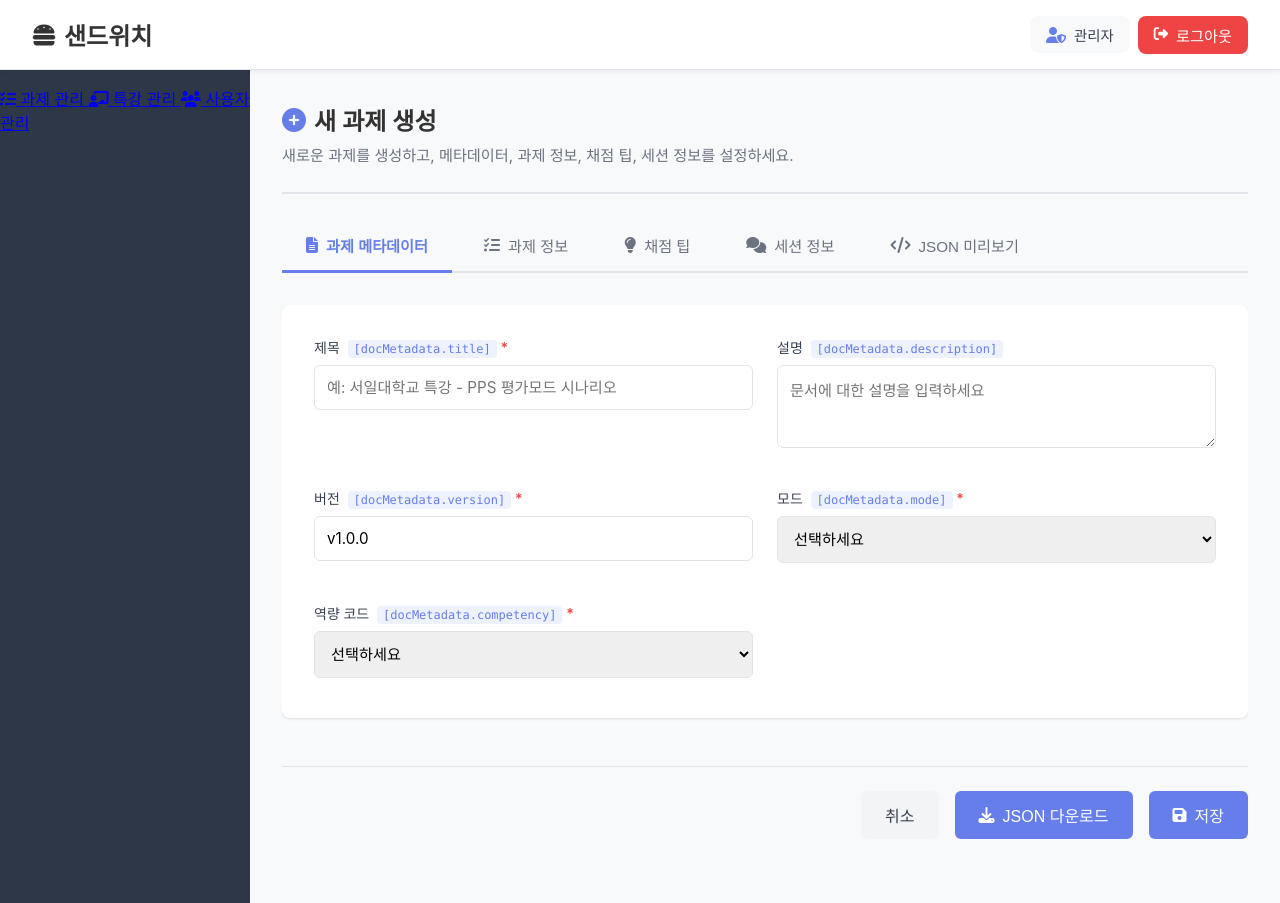
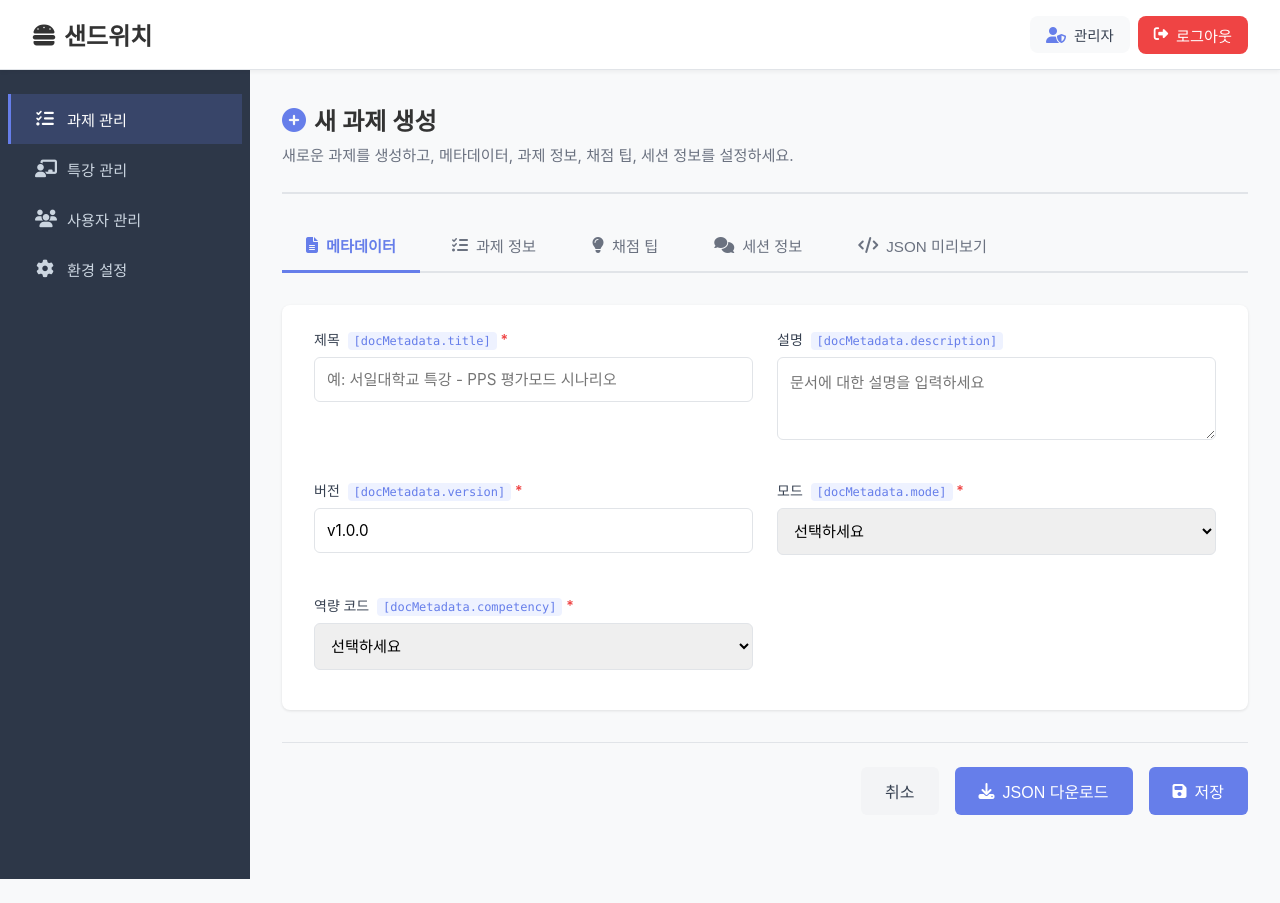
Before and after one commit to koraper/sandwitch-UI, a website: page create-assignment.html in a window 1280 px wide. After the commit the page ends 879 px from the top, so only its background shows below. Drawn offline with Linux system fonts and the light colour scheme.

Commit message:
feat: 새 과제 생성 페이지 UI 개선
- 사이드바 메뉴 구조를 admin.html과 동일하게 변경
- 모든 탭(메타데이터, 과제 정보, 채점 팁, 세션 정보, JSON 미리보기)에 일관된 여백 스타일 적용
- 채점 팁 탭의 동적 리스트에 여백 추가
- 전체 페이지 상하 스크롤로 변경 (탭 콘텐츠 영역 스크롤 제거)
- 하단 버튼 섹션 고정 해제

```diff
--- a/create-assignment.html
+++ b/create-assignment.html
@@ -37,15 +37,32 @@
             <!-- 사이드바 -->
             <aside class="admin-sidebar">
                 <nav class="sidebar-nav">
-                    <a href="admin.html" class="nav-item active">
-                        <i class="fas fa-tasks"></i> 과제 관리
-                    </a>
-                    <a href="admin.html" class="nav-item">
-                        <i class="fas fa-chalkboard-teacher"></i> 특강 관리
-                    </a>
-                    <a href="admin.html" class="nav-item">
-                        <i class="fas fa-users"></i> 사용자 관리
-                    </a>
+                    <ul class="sidebar-menu">
+                        <li class="sidebar-menu-item">
+                            <a href="admin.html" class="sidebar-menu-link active" data-menu="assignments">
+                                <i class="fas fa-tasks"></i>
+                                <span>과제 관리</span>
+                            </a>
+                        </li>
+                        <li class="sidebar-menu-item">
+                            <a href="admin.html" class="sidebar-menu-link" data-menu="lectures">
+                                <i class="fas fa-chalkboard-teacher"></i>
+                                <span>특강 관리</span>
+                            </a>
+                        </li>
+                        <li class="sidebar-menu-item">
+                            <a href="admin.html" class="sidebar-menu-link" data-menu="users">
+                                <i class="fas fa-users"></i>
+                                <span>사용자 관리</span>
+                            </a>
+                        </li>
+                        <li class="sidebar-menu-item">
+                            <a href="admin.html" class="sidebar-menu-link" data-menu="settings">
+                                <i class="fas fa-cog"></i>
+                                <span>환경 설정</span>
+                            </a>
+                        </li>
+                    </ul>
                 </nav>
             </aside>
 
@@ -68,7 +85,7 @@
                         <!-- 탭 네비게이션 -->
                         <div class="form-tabs">
                             <button type="button" class="form-tab active" data-tab="metadata">
-                                <i class="fas fa-file-alt"></i> 과제 메타데이터
+                                <i class="fas fa-file-alt"></i>메타데이터
                             </button>
                             <button type="button" class="form-tab" data-tab="task">
                                 <i class="fas fa-tasks"></i> 과제 정보
@@ -84,7 +101,7 @@
                             </button>
                         </div>
 
-                        <!-- 과제 메타데이터 섹션 -->
+                        <!-- 메타데이터 섹션 -->
                         <div class="form-tab-content active" id="tab-metadata">
                             <div class="form-section">
                                 <div class="form-grid">
@@ -146,19 +163,7 @@
                         <!-- 과제 정보 섹션 -->
                         <div class="form-tab-content" id="tab-task">
                             <div class="form-section">
-                                <div class="form-section-header">
-                                    <h2 class="form-section-title">
-                                        <i class="fas fa-tasks"></i> 과제 정보
-                                    </h2>
-                                </div>
                                 <div class="form-grid">
-                                    <div class="form-group">
-                                        <label for="timeLimit">제한 시간 (분) <span
-                                                class="json-key">[tasks[].timeLimit]</span></label>
-                                        <input type="number" id="timeLimit" name="timeLimit" min="0" value="60"
-                                            placeholder="제한 시간을 입력하세요">
-                                        <small class="form-hint">학습모드: 제한없음(0), 평가모드: 60분(기본값)</small>
-                                    </div>
                                     <div class="form-group full-width">
                                         <label for="taskTitle">과제 제목 <span class="json-key">[tasks[].title]</span> <span
                                                 class="required">*</span></label>
@@ -178,7 +183,13 @@
                                             <span class="required">*</span></label>
                                         <textarea id="taskMission" name="taskMission" rows="4" required
                                             placeholder="과제의 미션을 입력하세요. 예: 생성형 AI와 협업하여 위 자료를 분석 및 수정하고, [최종 기획서]와 [AI 대화 로그(Log) 전문]을 제출하시오."></textarea>
-                                        <small class="form-hint">학습자가 수행해야 할 구체적인 미션을 기술하세요.</small>
+                                    </div>
+                                    <div class="form-group">
+                                        <label for="timeLimit">제한 시간 (분) <span
+                                                class="json-key">[tasks[].timeLimit]</span></label>
+                                        <input type="number" id="timeLimit" name="timeLimit" min="0" value="60"
+                                            placeholder="제한 시간을 입력하세요">
+                                        <small class="form-hint">학습모드: 제한없음(0), 평가모드: 60분(기본값)</small>
                                     </div>
                                 </div>
                             </div>
@@ -273,7 +284,7 @@
     <script>
         // 사이드바 메뉴 활성화 (새 과제 생성 페이지)
         document.addEventListener('DOMContentLoaded', () => {
-            const navItems = document.querySelectorAll('.sidebar-nav .nav-item');
+            const navItems = document.querySelectorAll('.sidebar-menu-link');
             navItems.forEach(item => {
                 if (item.textContent.includes('과제 관리')) {
                     item.classList.add('active');
--- a/css/style.css
+++ b/css/style.css
@@ -1487,9 +1487,6 @@ body.full-page-body {
 .assignment-form {
     max-width: 1200px;
     margin: 0 auto;
-    display: flex;
-    flex-direction: column;
-    min-height: calc(100vh - 200px);
 }
 
 /* 탭 스타일 */
@@ -1538,30 +1535,8 @@ body.full-page-body {
 }
 
 .form-tab-content.active {
-    display: flex;
-    flex-direction: column;
-    flex: 1;
-    min-height: 0;
+    display: block;
     animation: fadeIn 0.3s ease-in;
-    overflow-y: auto;
-    overflow-x: hidden;
-}
-
-.form-tab-content.active::-webkit-scrollbar {
-    width: 8px;
-}
-
-.form-tab-content.active::-webkit-scrollbar-track {
-    background: #f9fafb;
-}
-
-.form-tab-content.active::-webkit-scrollbar-thumb {
-    background: #d1d5db;
-    border-radius: 4px;
-}
-
-.form-tab-content.active::-webkit-scrollbar-thumb:hover {
-    background: #9ca3af;
 }
 
 @keyframes fadeIn {
@@ -1581,6 +1556,7 @@ body.full-page-body {
     border-radius: 8px;
     box-shadow: 0 1px 3px rgba(0, 0, 0, 0.1);
     padding: 2rem;
+    padding-top: 1.5rem;
     margin-bottom: 2rem;
 }
 
@@ -1732,6 +1708,34 @@ body.full-page-body {
 
 /* 역량 코드 선택 필드 아래 여백 */
 .form-group:has(#competencyCode) {
+    margin-bottom: 2.5rem;
+}
+
+/* 과제 정보 탭의 제한 시간 필드 아래 여백 */
+.form-group:has(#timeLimit) {
+    margin-bottom: 2.5rem;
+}
+
+/* 채점 팁 탭의 동적 리스트 아래 여백 */
+#tab-scoring .form-section {
+    margin-bottom: 2.5rem;
+}
+
+#tab-scoring .dynamic-list {
+    margin-bottom: 2.5rem;
+}
+
+#tab-scoring .dynamic-item:last-child {
+    margin-bottom: 0;
+}
+
+/* 세션 정보 탭의 세션 컨테이너 아래 여백 */
+#tab-sessions .form-section {
+    margin-bottom: 2.5rem;
+}
+
+/* JSON 미리보기 탭의 미리보기 컨테이너 아래 여백 */
+#tab-preview .form-section {
     margin-bottom: 2.5rem;
 }
 
@@ -2027,8 +2031,7 @@ body.full-page-body {
     gap: 1rem;
     padding: 2rem 0;
     border-top: 2px solid #e1e4e8;
-    margin-top: auto;
-    flex-shrink: 0;
+    margin-top: 2rem;
 }
 
 .form-actions .btn {
```
